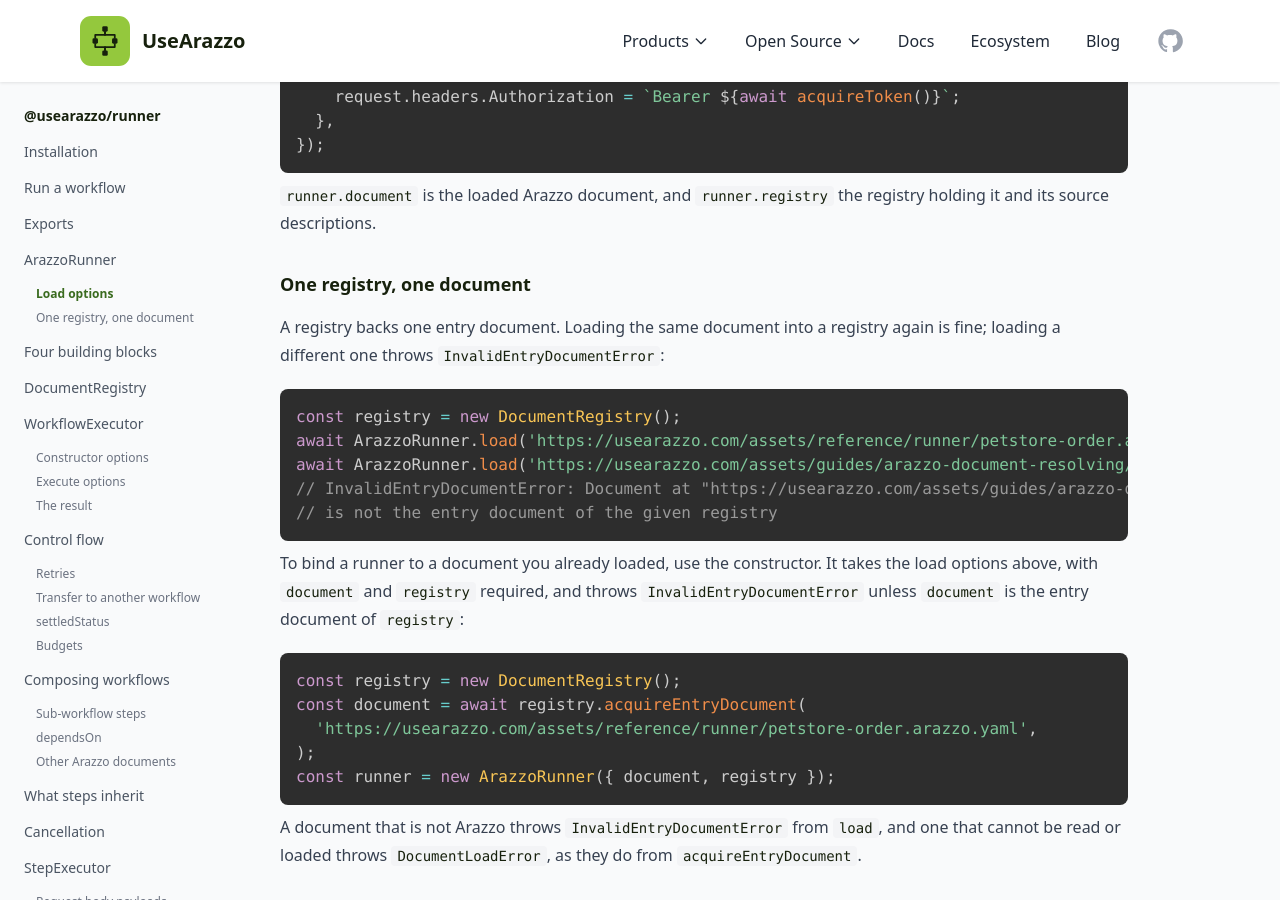
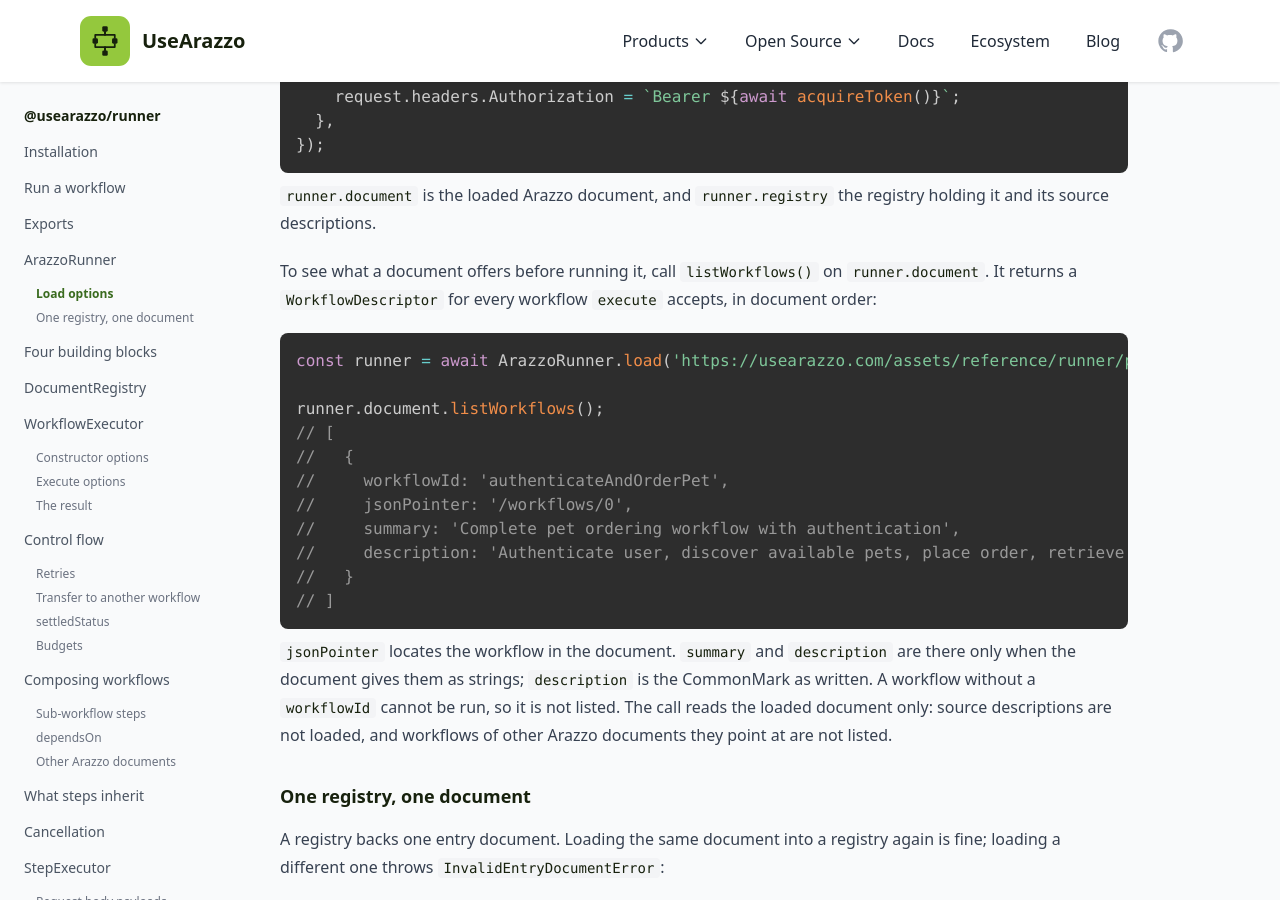
Before and after one commit to usearazzo/website, a Jekyll site: the page built from _reference/runner.md, in a window 1280 px wide and 900 px high, scrolled down 4524 px. Built offline with Jekyll 4.4.1, drawn with Linux system fonts in a browser that asks for light colours; nearby versions of some CDN libraries.

Commit message:
feat(docs): document the runner's workflow listing
ArazzoDocument.listWorkflows() returns a WorkflowDescriptor for every
workflow execute accepts, in document order: workflowId, jsonPointer
and, when they are strings, summary and description. It reads the
loaded document only (usearazzo/arazzo-toolkit#321). The sample output
was captured from the PR branch against the page's petstore-order
document.

Refs usearazzo/arazzo-toolkit#83

Signed-off-by: Vladimir Gorej <vladimir.gorej@gmail.com>

````diff
--- a/_reference/runner.md
+++ b/_reference/runner.md
@@ -211,6 +211,24 @@
 ```
 
 `runner.document` is the loaded Arazzo document, and `runner.registry` the registry holding it and its source descriptions.
+
+To see what a document offers before running it, call `listWorkflows()` on `runner.document`. It returns a `WorkflowDescriptor` for every workflow `execute` accepts, in document order:
+
+```js
+const runner = await ArazzoRunner.load('https://usearazzo.com/assets/reference/runner/petstore-order.arazzo.yaml');
+
+runner.document.listWorkflows();
+// [
+//   {
+//     workflowId: 'authenticateAndOrderPet',
+//     jsonPointer: '/workflows/0',
+//     summary: 'Complete pet ordering workflow with authentication',
+//     description: 'Authenticate user, discover available pets, place order, retrieve details, and return comprehensive order summary'
+//   }
+// ]
+```
+
+`jsonPointer` locates the workflow in the document. `summary` and `description` are there only when the document gives them as strings; `description` is the CommonMark as written. A workflow without a `workflowId` cannot be run, so it is not listed. The call reads the loaded document only: source descriptions are not loaded, and workflows of other Arazzo documents they point at are not listed.
 
 ### One registry, one document {#arazzo-runner-registry}
 
````
